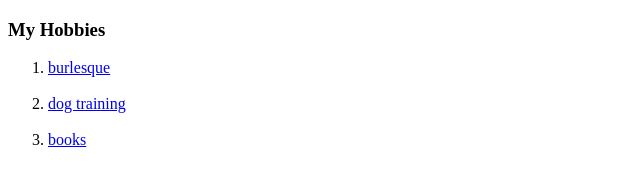
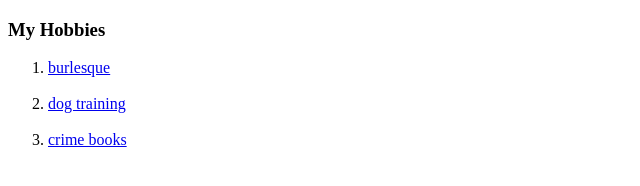
Before and after one commit to Brave-Dumpling/CV, a plain HTML site: page Hobbies.html in a window 1280 px wide. Shown: the full height of the page, 0-640 px from the left. Drawn offline with Linux system fonts and the light colour scheme.

Commit message:
Update Hobbies.html

```diff
--- a/Hobbies.html
+++ b/Hobbies.html
@@ -11,7 +11,7 @@
       <br>
       <li><a href="images/alfie.jpg">dog training</a></li>
       <br>
-      <li><a href="https://pl.wikipedia.org/wiki/Harlan_Coben">books</a></li>
+      <li><a href="https://pl.wikipedia.org/wiki/Harlan_Coben">crime books</a></li>
     </ol>
   </body>
 </html>
```
